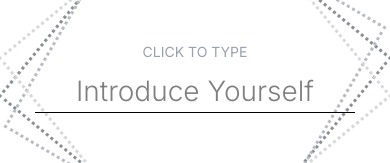
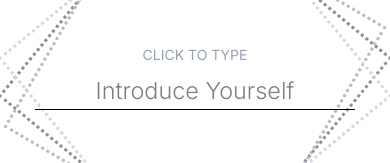
Before and after one commit to chloefdez/skinstric-ai, a React (Vite) app: page /form in a window 390 px wide. Shown: the part 366-529 px from the top of the page. Built offline with nearby package versions, Linux system fonts and the light colour scheme.

Commit message:
Fix input text overflow on mobile FormPage

```diff
--- a/src/pages/FormPage.jsx
+++ b/src/pages/FormPage.jsx
@@ -131,7 +131,7 @@ function FormPage() {
                     autoFocus
                     placeholder="Introduce Yourself"
                     className="font-light border-b border-black text-center bg-transparent focus:outline-none w-full max-w-xs md:max-w-md"
-                    style={{ fontSize: "clamp(1.75rem, 6vw, 3rem)" }}
+                    style={{ fontSize: "clamp(1.25rem, 6vw, 3rem)" }}
                   />
                   {nameError && (
                     <p
@@ -154,7 +154,7 @@ function FormPage() {
                     autoFocus
                     placeholder="Your Location"
                     className="font-light border-b border-black text-center bg-transparent focus:outline-none w-full max-w-xs md:max-w-md"
-                    style={{ fontSize: "clamp(1.75rem, 6vw, 3rem)" }}
+                    style={{ fontSize: "clamp(1.25rem, 6vw, 3rem)" }}
                   />
                   {locationError && (
                     <p
```
